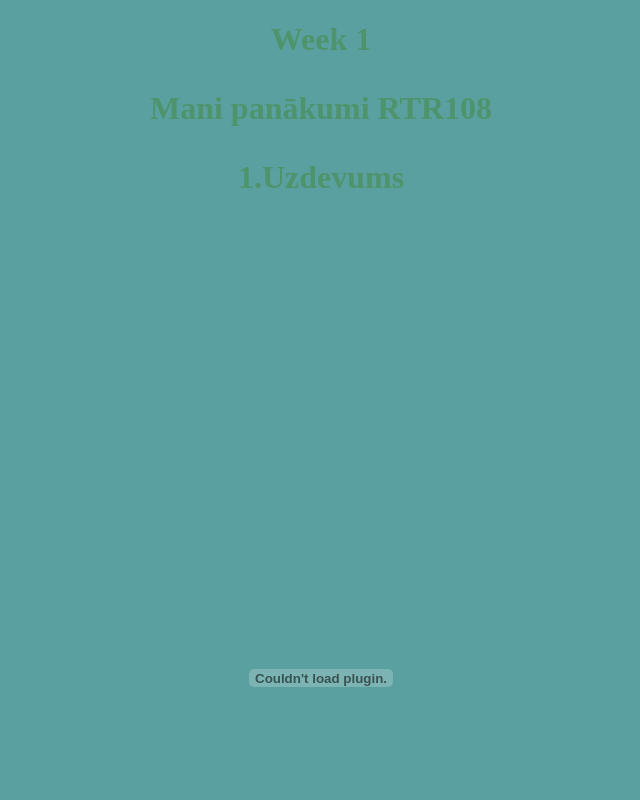
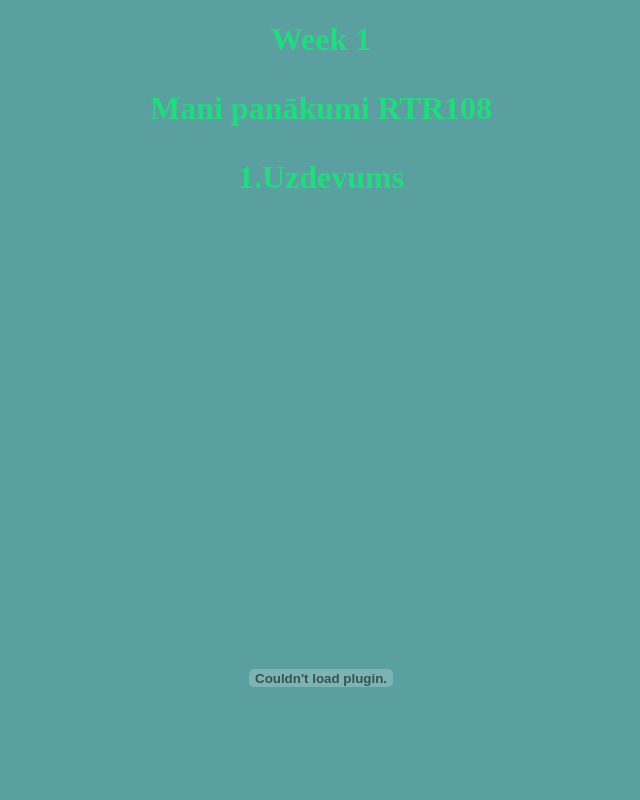
Before and after one commit to zarinssh/RTR108C4, a plain HTML site: page docs/index.html in a window 1280 px wide. Shown: the top 800 px of the page, without its empty margins (319-959 px from the left). Drawn offline with Linux system fonts and the light colour scheme.

Commit message:
Update index.html

```diff
--- a/docs/index.html
+++ b/docs/index.html
@@ -6,7 +6,7 @@
   <style>
    body {
     background: #5BA0A0;
-    color: #4D946C;
+    color: #21DB7E;
    }
   </style>
  </head>
```
